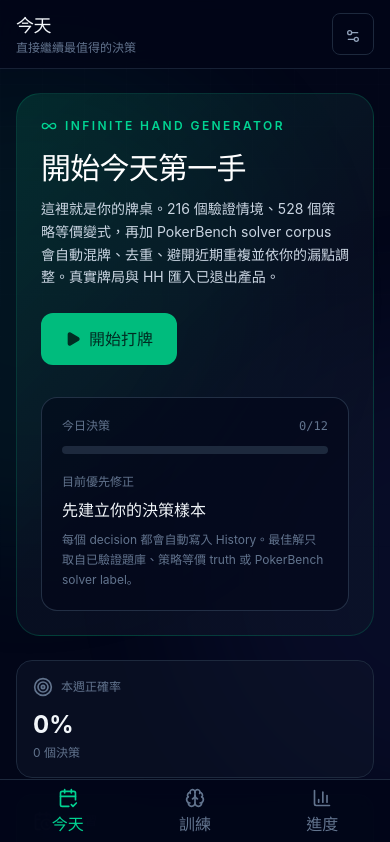
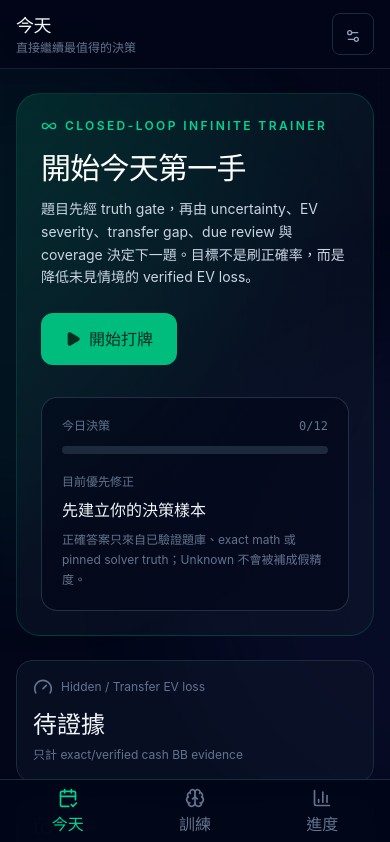
Before and after one commit to linwuyen/poker-coach-pro, a React (Vite) app: page / in a window 390 px wide. Shown: the top 842 px of the page. Built offline with nearby package versions, Linux system fonts and the light colour scheme.

Commit message:
Make progress page a closed-loop learning control panel

```diff
--- a/src/app/AppV2.tsx
+++ b/src/app/AppV2.tsx
@@ -1,5 +1,5 @@
 import { ReactNode, useMemo, useState } from 'react';
-import { BarChart3, Brain, CalendarClock, CheckCircle2, Clock3, Infinity as InfinityIcon, Play, Sparkles, Target } from 'lucide-react';
+import { BarChart3, Brain, CalendarClock, CheckCircle2, Clock3, Gauge, Infinity as InfinityIcon, Play, Target, TimerReset } from 'lucide-react';
 import { scenarios } from '../data';
 import { HistoryItem, PlayerProfile } from '../types';
 import { AppPage, AppShell } from './AppShell';
@@ -8,6 +8,7 @@ import { Onboarding } from '../features/onboarding/Onboarding';
 import { SettingsDrawer } from '../features/settings/SettingsDrawer';
 import { loadPlayerProfile, savePlayerProfile } from '../domain/playerProfile';
 import { calculateMastery, getLearningMetrics, getWeaknessInsights, isHistoryCorrect, WeaknessInsight } from '../learning-engine';
+import { adaptiveCalibrationReport, buildKnowledgeStates, SkillKnowledgeState, verifiedEvNorthStar, VerifiedEvNorthStar } from '../learning-engine/closedLoop';
 import { loadHistory, saveHistory, TrainingBackup } from '../utils/history';
 
 const TRAINING_TYPES = new Set(['scenario', 'counterfactual', 'solver-corpus', 'transfer']);
@@ -24,6 +25,9 @@ export default function AppV2() {
   const weaknesses = useMemo(() => getWeaknessInsights(history).slice(0, 8), [history]);
   const metrics = useMemo(() => getLearningMetrics(history), [history]);
   const mastery = useMemo(() => calculateMastery(history), [history]);
+  const northStar = useMemo(() => verifiedEvNorthStar(history), [history]);
+  const knowledge = useMemo(() => buildKnowledgeStates(history), [history]);
+  const calibration = useMemo(() => adaptiveCalibrationReport(history), [history]);
   const dueCount = useMemo(() => history.filter(item => TRAINING_TYPES.has(item.trainingType || '') && typeof item.nextReviewAt === 'number' && item.nextReviewAt <= Date.now()).length, [history]);
   const todayStart = startOfLocalDay(Date.now());
   const todayItems = history.filter(item => item.timestamp >= todayStart && TRAINING_TYPES.has(item.trainingType || ''));
@@ -31,7 +35,13 @@ export default function AppV2() {
 
   const changePage = (next: AppPage) => { setSessionOpen(false); setPage(next); window.scrollTo({ top: 0, behavior: 'smooth' }); };
   const startInfinite = () => { setSessionOpen(true); setPage('train'); window.scrollTo({ top: 0 }); };
-  const recordHistory = (item: HistoryItem) => setHistory(previous => { const updated = [...previous, item]; saveHistory(updated); return updated; });
+  const startExam = () => { window.location.hash = '#exam-mode'; };
+  const recordHistory = (item: HistoryItem) => setHistory(previous => {
+    const index = item.attemptId ? previous.findIndex(existing => existing.attemptId === item.attemptId) : -1;
+    const updated = index >= 0 ? previous.map((existing, itemIndex) => itemIndex === index ? item : existing) : [...previous, item];
+    saveHistory(updated);
+    return updated;
+  });
   const completeOnboarding = (next: PlayerProfile) => { setProfile(savePlayerProfile(next)); setOnboardingOpen(false); };
   const restoreBackup = (backup: TrainingBackup) => {
     saveHistory(backup.history); setHistory(backup.history);
@@ -41,50 +51,63 @@ export default function AppV2() {
 
   return <AppShell page={page} onPageChange={changePage} onOpenSettings={() => setSettingsOpen(true)}>
     {sessionOpen ? <InfiniteTrainingTable scenarioBank={scenarios} history={history} onRecord={recordHistory} onExit={() => { setSessionOpen(false); setPage('today'); }} /> : <>
-      {page === 'today' && <TodayPage dailyGoal={profile.dailyQuestions} todayItems={todayItems} dueCount={dueCount} weaknesses={weaknesses} metrics={metrics} weekItems={weekItems} onStart={startInfinite} onNavigate={changePage} />}
-      {page === 'train' && <TrainPage onStart={startInfinite} />}
-      {page === 'analysis' && <ProgressPage history={history} metrics={metrics} weaknesses={weaknesses} mastery={mastery} dueCount={dueCount} onStart={startInfinite} />}
+      {page === 'today' && <TodayPage dailyGoal={profile.dailyQuestions} todayItems={todayItems} dueCount={dueCount} weaknesses={weaknesses} metrics={metrics} weekItems={weekItems} northStar={northStar} onStart={startInfinite} onNavigate={changePage} />}
+      {page === 'train' && <TrainPage onStart={startInfinite} onExam={startExam} />}
+      {page === 'analysis' && <ProgressPage history={history} metrics={metrics} weaknesses={weaknesses} mastery={mastery} dueCount={dueCount} northStar={northStar} knowledge={knowledge} calibration={calibration} onStart={startInfinite} onExam={startExam} />}
     </>}
     <SettingsDrawer open={settingsOpen} profile={profile} history={history} starredIds={starredIds} onClose={() => setSettingsOpen(false)} onEditProfile={() => { setSettingsOpen(false); setOnboardingOpen(true); }} onRestore={restoreBackup} />
     {onboardingOpen && <Onboarding initial={profile} onComplete={completeOnboarding} />}
   </AppShell>;
 }
 
-function TodayPage({ dailyGoal, todayItems, dueCount, weaknesses, metrics, weekItems, onStart, onNavigate }: {
-  dailyGoal: number; todayItems: HistoryItem[]; dueCount: number; weaknesses: WeaknessInsight[]; metrics: ReturnType<typeof getLearningMetrics>; weekItems: HistoryItem[]; onStart: () => void; onNavigate: (page: AppPage) => void;
+function TodayPage({ dailyGoal, todayItems, dueCount, weaknesses, metrics, weekItems, northStar, onStart, onNavigate }: {
+  dailyGoal: number; todayItems: HistoryItem[]; dueCount: number; weaknesses: WeaknessInsight[]; metrics: ReturnType<typeof getLearningMetrics>; weekItems: HistoryItem[]; northStar: VerifiedEvNorthStar; onStart: () => void; onNavigate: (page: AppPage) => void;
 }) {
   const todayDecisions = todayItems.length;
   const progress = Math.min(100, dailyGoal ? Math.round(todayDecisions / dailyGoal * 100) : 0);
   const topWeakness = weaknesses[0];
+  const evValue = northStar.recentAverageEvLossBB === undefined ? '待證據' : `${northStar.recentAverageEvLossBB.toFixed(3)} BB`;
   return <div className="space-y-6">
     <section className="overflow-hidden rounded-3xl border border-emerald-500/20 bg-[linear-gradient(135deg,rgba(16,185,129,0.16),rgba(15,23,42,0.5)_55%)] p-6 md:p-9" data-testid="volume-first-home">
-      <div className="grid items-center gap-8 lg:grid-cols-[1fr_340px]"><div><div className="flex items-center gap-2 text-xs font-semibold uppercase tracking-[0.2em] text-emerald-400"><InfinityIcon className="h-4 w-4" />Infinite Hand Generator</div><h2 className="mt-4 max-w-2xl text-3xl font-bold tracking-tight text-white md:text-4xl">{todayDecisions ? '繼續下一手' : '開始今天第一手'}</h2><p className="mt-3 max-w-2xl text-sm leading-relaxed text-slate-300 md:text-base">這裡就是你的牌桌。216 個驗證情境、528 個策略等價變式，再加 PokerBench solver corpus 會自動混牌、去重、避開近期重複並依你的漏點調整。真實牌局與 HH 匯入已退出產品。</p><button data-testid="start-auto-table" type="button" onClick={onStart} className="mt-6 flex items-center gap-2 rounded-xl bg-emerald-500 px-6 py-3.5 text-sm font-bold text-emerald-950"><Play className="h-4 w-4 fill-current" />{todayDecisions ? '繼續打' : '開始打牌'}</button></div>
-        <div className="rounded-2xl border border-slate-700/70 bg-slate-950/55 p-5"><div className="flex items-center justify-between text-xs text-slate-500"><span>今日決策</span><span className="font-mono">{todayDecisions}/{dailyGoal}</span></div><div className="mt-3 h-2 overflow-hidden rounded-full bg-slate-800"><div className="h-full rounded-full bg-emerald-500" style={{ width: `${progress}%` }} /></div><div className="mt-5 text-xs text-slate-500">目前優先修正</div><div className="mt-2 text-base font-semibold text-slate-100">{topWeakness?.key || '先建立你的決策樣本'}</div><p className="mt-2 text-xs leading-5 text-slate-500">每個 decision 都會自動寫入 History。最佳解只取自已驗證題庫、策略等價 truth 或 PokerBench solver label。</p></div></div>
+      <div className="grid items-center gap-8 lg:grid-cols-[1fr_340px]"><div><div className="flex items-center gap-2 text-xs font-semibold uppercase tracking-[0.2em] text-emerald-400"><InfinityIcon className="h-4 w-4" />Closed-loop Infinite Trainer</div><h2 className="mt-4 max-w-2xl text-3xl font-bold tracking-tight text-white md:text-4xl">{todayDecisions ? '繼續下一個最高 Learning ROI 決策' : '開始今天第一手'}</h2><p className="mt-3 max-w-2xl text-sm leading-relaxed text-slate-300 md:text-base">題目先經 truth gate，再由 uncertainty、EV severity、transfer gap、due review 與 coverage 決定下一題。目標不是刷正確率，而是降低未見情境的 verified EV loss。</p><button data-testid="start-auto-table" type="button" onClick={onStart} className="mt-6 flex items-center gap-2 rounded-xl bg-emerald-500 px-6 py-3.5 text-sm font-bold text-emerald-950"><Play className="h-4 w-4 fill-current" />{todayDecisions ? '繼續打' : '開始打牌'}</button></div>
+        <div className="rounded-2xl border border-slate-700/70 bg-slate-950/55 p-5"><div className="flex items-center justify-between text-xs text-slate-500"><span>今日決策</span><span className="font-mono">{todayDecisions}/{dailyGoal}</span></div><div className="mt-3 h-2 overflow-hidden rounded-full bg-slate-800"><div className="h-full rounded-full bg-emerald-500" style={{ width: `${progress}%` }} /></div><div className="mt-5 text-xs text-slate-500">目前優先修正</div><div className="mt-2 text-base font-semibold text-slate-100">{topWeakness?.key || '先建立你的決策樣本'}</div><p className="mt-2 text-xs leading-5 text-slate-500">正確答案只來自已驗證題庫、exact math 或 pinned solver truth；Unknown 不會被補成假精度。</p></div></div>
     </section>
-    <section className="grid gap-4 md:grid-cols-4"><MetricCard icon={<Target className="h-5 w-5" />} label="本週正確率" value={`${accuracy(weekItems)}%`} detail={`${weekItems.length} 個決策`} /><MetricCard icon={<CalendarClock className="h-5 w-5" />} label="待複習" value={`${dueCount}`} detail="會自動混入" /><MetricCard icon={<Clock3 className="h-5 w-5" />} label="延遲留存" value={`${metrics.delayedRetention}%`} detail="隔一段時間仍會" /><MetricCard icon={<Brain className="h-5 w-5" />} label="已掌握" value={`${metrics.masteredNodes}`} detail="換情境仍能做對" /></section>
-    <Panel title="目前最大漏點" subtitle="generator 已自動提高相關情境權重" action="看進度" onAction={() => onNavigate('analysis')}>{topWeakness ? <div className="flex items-center gap-4 rounded-xl border border-slate-800 bg-slate-950/35 p-4"><div className="grid h-14 w-14 shrink-0 place-items-center rounded-xl bg-amber-500/10 font-mono font-bold text-amber-300">{topWeakness.mastery}%</div><div><div className="font-semibold text-slate-100">{topWeakness.key}</div><div className="mt-1 text-sm text-slate-500">{topWeakness.total} 次觀測；後續會自動增加相同 decision family 與鄰近 solver spot。</div></div></div> : <EmptyState text="先打一些牌，generator 會自己找出最值得修的地方。" />}</Panel>
+    <section className="grid gap-4 md:grid-cols-4"><MetricCard icon={<Gauge className="h-5 w-5" />} label="Hidden / Transfer EV loss" value={evValue} detail={northStar.recentSamples ? `近 7 日 ${northStar.recentSamples} 個 verified EV 樣本` : '只計 exact/verified cash BB evidence'} /><MetricCard icon={<CalendarClock className="h-5 w-5" />} label="待複習" value={`${dueCount}`} detail="會自動混入" /><MetricCard icon={<Clock3 className="h-5 w-5" />} label="延遲留存" value={`${metrics.delayedRetention}%`} detail="隔一段時間仍會" /><MetricCard icon={<Brain className="h-5 w-5" />} label="Transfer" value={`${metrics.transferScore}%`} detail={`${accuracy(weekItems)}% 本週訓練正確率僅作輔助`} /></section>
+    <Panel title="目前最大漏點" subtitle="active-learning selector 會提高資訊增益較大的題目權重" action="看進度" onAction={() => onNavigate('analysis')}>{topWeakness ? <div className="flex items-center gap-4 rounded-xl border border-slate-800 bg-slate-950/35 p-4"><div className="grid h-14 w-14 shrink-0 place-items-center rounded-xl bg-amber-500/10 font-mono font-bold text-amber-300">{topWeakness.mastery}%</div><div><div className="font-semibold text-slate-100">{topWeakness.key}</div><div className="mt-1 text-sm text-slate-500">{topWeakness.total} 次觀測；下一題不只看錯題率，也看 uncertainty、transfer 與 EV severity。</div></div></div> : <EmptyState text="先打一些牌，系統會建立 Knowledge State。" />}</Panel>
   </div>;
 }
 
-function TrainPage({ onStart }: { onStart: () => void }) {
-  return <div className="space-y-6"><section className="rounded-3xl border border-emerald-500/20 bg-emerald-500/6 p-7 md:p-10" data-testid="volume-training-page"><div className="max-w-4xl"><div className="text-xs font-semibold uppercase tracking-[0.18em] text-emerald-400">Truth-constrained infinite table</div><h2 className="mt-3 text-3xl font-bold">各種情境，直接做最佳決策</h2><p className="mt-3 text-sm leading-7 text-slate-300">來源不是隨機亂造答案，而是三個有 ground truth 的池：216 scenarios、528 safe variants、PokerBench solver training corpus。系統會先 truth gate、再 exact presentation 去重、再做近期避碰與 leak-weighted sampling。</p><button data-testid="start-volume-session" type="button" onClick={onStart} className="mt-6 flex items-center gap-2 rounded-xl bg-emerald-500 px-7 py-4 text-base font-bold text-emerald-950"><Play className="h-5 w-5 fill-current" />開始無限牌局</button></div></section>
-    <section className="grid gap-4 md:grid-cols-3"><SimplePromise title="高變異" text="位置、stack、street、board、holding、action line、sizing 由 truth pool 自然覆蓋。" /><SimplePromise title="不重複" text="exact duplicate 先去掉；近期題目與 decision family 另外做 cooldown。" /><SimplePromise title="最佳解有來源" text="Curated contract / strategy-equivalent truth / PokerBench solver label，沒有就不出題。" /></section>
+function TrainPage({ onStart, onExam }: { onStart: () => void; onExam: () => void }) {
+  return <div className="space-y-6"><section className="rounded-3xl border border-emerald-500/20 bg-emerald-500/6 p-7 md:p-10" data-testid="volume-training-page"><div className="max-w-4xl"><div className="text-xs font-semibold uppercase tracking-[0.18em] text-emerald-400">Truth-constrained active learning</div><h2 className="mt-3 text-3xl font-bold">每一題都要有學習價值，不只是不同</h2><p className="mt-3 text-sm leading-7 text-slate-300">Infinite Generator 現在把 candidate difficulty uncertainty、EV severity、transfer gap、due pressure、spot frequency 與 coverage novelty 一起納入排序。答完仍保留完整解說、Minimal Flip 與針對複習。</p><div className="mt-6 flex flex-wrap gap-3"><button data-testid="start-volume-session" type="button" onClick={onStart} className="flex items-center gap-2 rounded-xl bg-emerald-500 px-7 py-4 text-base font-bold text-emerald-950"><Play className="h-5 w-5 fill-current" />開始無限牌局</button><button data-testid="start-exam-mode" type="button" onClick={onExam} className="flex items-center gap-2 rounded-xl border border-amber-500/30 bg-amber-500/8 px-7 py-4 text-base font-bold text-amber-200"><TimerReset className="h-5 w-5" />Hidden Exam</button></div></div></section>
+    <section className="grid gap-4 md:grid-cols-3"><SimplePromise title="Active Learning" text="優先出能最大幅降低能力模型不確定性的題，而不是單純 miss-weighted 抽題。" /><SimplePromise title="Minimal Flip" text="只用 exact reversal 或 one-variable verified solver sibling 告訴你答案在哪裡翻轉。" /><SimplePromise title="Hidden Exam" text="holdout 題不給即時答案與工具，全部完成後才揭露結果。" /></section>
   </div>;
 }
 
-function ProgressPage({ history, metrics, weaknesses, mastery, dueCount, onStart }: { history: HistoryItem[]; metrics: ReturnType<typeof getLearningMetrics>; weaknesses: WeaknessInsight[]; mastery: ReturnType<typeof calculateMastery>; dueCount: number; onStart: () => void }) {
-  const recent = [...history].filter(item => TRAINING_TYPES.has(item.trainingType || '')).sort((a, b) => b.timestamp - a.timestamp).slice(0, 12);
-  const topWeakness = weaknesses[0];
-  return <div className="space-y-6" data-testid="player-progress"><section className="grid gap-4 md:grid-cols-4"><MetricCard icon={<CalendarClock className="h-5 w-5" />} label="待複習" value={`${dueCount}`} detail="generator 自動插入" /><MetricCard icon={<Clock3 className="h-5 w-5" />} label="延遲留存" value={`${metrics.delayedRetention}%`} detail="過一段時間仍會" /><MetricCard icon={<Brain className="h-5 w-5" />} label="Transfer" value={`${metrics.transferScore}%`} detail="換牌面仍會" /><MetricCard icon={<BarChart3 className="h-5 w-5" />} label="已掌握" value={`${mastery.filter(item => item.status === 'mastered').length}`} detail="穩定能力節點" /></section>
-    <Panel title="下一個最值得修的地方" subtitle="不用選訓練法，generator 直接提高它的抽樣機率">{topWeakness ? <div className="rounded-2xl border border-amber-500/20 bg-amber-500/6 p-5"><div className="text-xs text-amber-300">目前最大 leak</div><div className="mt-2 text-2xl font-bold">{topWeakness.key}</div><div className="mt-2 text-sm text-slate-400">掌握 {topWeakness.mastery}% · {topWeakness.total} 次觀測 · 樣本信心 {topWeakness.sampleConfidence}%</div></div> : <EmptyState text="目前還沒有足夠決策資料。" />}</Panel>
-    <Panel title="最近決策" subtitle="每一個你在訓練桌做的 action 都會留下紀錄">{recent.length ? <div className="divide-y divide-slate-800">{recent.map((item, index) => <div key={item.attemptId || `${item.timestamp}-${index}`} className="flex flex-wrap items-center justify-between gap-3 py-3 text-sm"><div><div className="font-medium text-slate-200">{item.questionLabel || item.scenarioId}</div><div className="mt-1 text-xs text-slate-500">{item.street || '-'} · {item.position || '-'} · {item.selectedAction || '-'}</div></div><span className={`rounded-full px-2.5 py-1 text-xs ${isHistoryCorrect(item) ? 'bg-emerald-500/10 text-emerald-300' : 'bg-red-500/10 text-red-300'}`}>{isHistoryCorrect(item) ? '正確' : '需修正'}</span></div>)}</div> : <EmptyState text="還沒有決策紀錄。" />}</Panel>
-    <button type="button" onClick={onStart} className="flex items-center gap-2 rounded-xl bg-emerald-500 px-6 py-3 font-semibold text-emerald-950"><Play className="h-4 w-4 fill-current" />繼續下一手</button>
+function ProgressPage({ history, metrics, weaknesses, mastery, dueCount, northStar, knowledge, calibration, onStart, onExam }: { history: HistoryItem[]; metrics: ReturnType<typeof getLearningMetrics>; weaknesses: WeaknessInsight[]; mastery: ReturnType<typeof calculateMastery>; dueCount: number; northStar: VerifiedEvNorthStar; knowledge: SkillKnowledgeState[]; calibration: ReturnType<typeof adaptiveCalibrationReport>; onStart: () => void; onExam: () => void }) {
+  const recent = [...history].filter(item => TRAINING_TYPES.has(item.trainingType || '') || item.examMode).sort((a, b) => b.timestamp - a.timestamp).slice(0, 12);
+  const topKnowledge = knowledge[0];
+  const evValue = northStar.recentAverageEvLossBB === undefined ? 'Unavailable' : `${northStar.recentAverageEvLossBB.toFixed(3)} BB`;
+  const delta = northStar.deltaBBPerDecision;
+  const roi = northStar.learningRoiBBPerHour;
+  return <div className="space-y-6" data-testid="player-progress">
+    <section className="grid gap-4 md:grid-cols-4"><MetricCard icon={<Gauge className="h-5 w-5" />} label="Hidden / Transfer EV loss" value={evValue} detail={delta === undefined ? '等前後兩個 verified 視窗都有資料' : `${delta <= 0 ? '↓' : '↑'} ${Math.abs(delta).toFixed(3)} BB/decision vs 前 7 日`} /><MetricCard icon={<Target className="h-5 w-5" />} label="Learning ROI" value={roi === undefined ? 'Unavailable' : `${roi.toFixed(3)} BB/h`} detail="只用 verified EV 改善 / 訓練時間" /><MetricCard icon={<Clock3 className="h-5 w-5" />} label="延遲留存" value={`${metrics.delayedRetention}%`} detail="延遲 retrieval" /><MetricCard icon={<Brain className="h-5 w-5" />} label="Transfer" value={`${metrics.transferScore}%`} detail="陌生情境遷移" /></section>
+
+    <Panel title="下一個最值得修的能力" subtitle="Knowledge State 同時看理解、保持、遷移、不確定性與 EV severity">{topKnowledge ? <div className="rounded-2xl border border-amber-500/20 bg-amber-500/6 p-5"><div className="text-xs text-amber-300">最高 Learning Priority</div><div className="mt-2 text-2xl font-bold">{topKnowledge.label}</div><div className="mt-3 grid gap-2 text-xs sm:grid-cols-3 lg:grid-cols-6"><SmallMetric label="理解" value={`${topKnowledge.understanding}%`} /><SmallMetric label="Retention" value={formatPercent(topKnowledge.retention)} /><SmallMetric label="Transfer" value={formatPercent(topKnowledge.transfer)} /><SmallMetric label="Reasoning" value={formatPercent(topKnowledge.reasoning)} /><SmallMetric label="Uncertainty" value={`${Math.round(topKnowledge.uncertainty)}%`} /><SmallMetric label="Priority" value={`${topKnowledge.priority}%`} /></div></div> : <EmptyState text="目前還沒有足夠決策資料。" />}</Panel>
+
+    <Panel title="Knowledge State / Coverage Matrix" subtitle="0 evidence 也是結果：它表示題庫或你的能力模型仍有 data gap"><div className="overflow-x-auto" data-testid="knowledge-state-matrix"><table className="w-full min-w-[760px] text-left text-xs"><thead className="text-slate-500"><tr><th className="pb-3">Skill</th><th>理解</th><th>Retention</th><th>Transfer</th><th>Reasoning</th><th>Evidence</th><th>Uncertainty</th><th>Priority</th></tr></thead><tbody className="divide-y divide-slate-800">{knowledge.slice(0, 12).map(state => <tr key={state.skillId}><td className="py-3 pr-4"><div className="font-medium text-slate-200">{state.label}</div>{state.dataGap && <span className="mt-1 inline-block rounded-full bg-amber-500/10 px-2 py-0.5 text-[10px] text-amber-300">DATA GAP</span>}</td><td>{state.understanding}%</td><td>{formatPercent(state.retention)}</td><td>{formatPercent(state.transfer)}</td><td>{formatPercent(state.reasoning)}</td><td>{state.evidenceCount}</td><td>{Math.round(state.uncertainty)}%</td><td className="font-mono text-cyan-300">{state.priority}%</td></tr>)}</tbody></table></div></Panel>
+
+    <Panel title="Adaptive Calibration" subtitle="校準的是系統對『這題你會不會做對』的預測，不是 solver truth"><div data-testid="adaptive-calibration" className="grid gap-3 md:grid-cols-3"><SmallMetric label="Prediction samples" value={String(calibration.samples)} /><SmallMetric label="Brier score" value={calibration.brierScore === undefined ? 'Unavailable' : calibration.brierScore.toFixed(3)} /><SmallMetric label="Calibration error" value={calibration.calibrationError === undefined ? 'Unavailable' : calibration.calibrationError.toFixed(3)} /></div>{calibration.bins.length > 0 && <div className="mt-4 grid gap-2 sm:grid-cols-2 lg:grid-cols-5">{calibration.bins.map(bin => <div key={bin.min} className="rounded-xl border border-slate-800 bg-slate-950/35 p-3"><div className="text-[10px] text-slate-500">{Math.round(bin.min * 100)}–{Math.round(bin.max * 100)}% · n={bin.samples}</div><div className="mt-1 font-mono text-xs">pred {Math.round(bin.predicted * 100)}% → actual {Math.round(bin.observed * 100)}%</div></div>)}</div>}</Panel>
+
+    <Panel title="最近決策" subtitle={`待複習 ${dueCount} · 已掌握 ${mastery.filter(item => item.status === 'mastered').length} nodes`}>{recent.length ? <div className="divide-y divide-slate-800">{recent.map((item, index) => <div key={item.attemptId || `${item.timestamp}-${index}`} className="flex flex-wrap items-center justify-between gap-3 py-3 text-sm"><div><div className="font-medium text-slate-200">{item.questionLabel || item.scenarioId}</div><div className="mt-1 text-xs text-slate-500">{item.street || '-'} · {item.position || '-'} · {item.selectedAction || '-'}{item.reasoningProbeResult ? ` · reasoning ${item.reasoningProbeResult}` : ''}</div></div><span className={`rounded-full px-2.5 py-1 text-xs ${isHistoryCorrect(item) ? 'bg-emerald-500/10 text-emerald-300' : 'bg-red-500/10 text-red-300'}`}>{isHistoryCorrect(item) ? '正確' : '需修正'}</span></div>)}</div> : <EmptyState text="還沒有決策紀錄。" />}</Panel>
+    <div className="flex flex-wrap gap-3"><button type="button" onClick={onStart} className="flex items-center gap-2 rounded-xl bg-emerald-500 px-6 py-3 font-semibold text-emerald-950"><Play className="h-4 w-4 fill-current" />繼續下一手</button><button type="button" onClick={onExam} className="flex items-center gap-2 rounded-xl border border-amber-500/30 bg-amber-500/8 px-6 py-3 font-semibold text-amber-200"><TimerReset className="h-4 w-4" />開始 Hidden Exam</button></div>
   </div>;
 }
 
-function MetricCard({ icon, label, value, detail }: { icon: ReactNode; label: string; value: string; detail: string }) { return <div className="rounded-2xl border border-slate-800 bg-slate-900/55 p-4"><div className="flex items-center gap-2 text-slate-500">{icon}<span className="text-xs">{label}</span></div><div className="mt-3 text-2xl font-bold text-slate-100">{value}</div><div className="mt-1 text-xs text-slate-500">{detail}</div></div>; }
+function MetricCard({ icon, label, value, detail }: { icon: ReactNode; label: string; value: string; detail: string }) { return <div className="rounded-2xl border border-slate-800 bg-slate-900/55 p-4"><div className="flex items-center gap-2 text-slate-500">{icon}<span className="text-xs">{label}</span></div><div className="mt-3 text-2xl font-bold text-slate-100">{value}</div><div className="mt-1 text-xs leading-5 text-slate-500">{detail}</div></div>; }
+function SmallMetric({ label, value }: { label: string; value: string }) { return <div className="rounded-xl border border-slate-800 bg-slate-950/35 p-3"><div className="text-[10px] text-slate-500">{label}</div><div className="mt-1 font-mono font-semibold text-slate-200">{value}</div></div>; }
 function SimplePromise({ title, text }: { title: string; text: string }) { return <div className="rounded-2xl border border-slate-800 bg-slate-900/45 p-5"><CheckCircle2 className="h-5 w-5 text-emerald-400" /><div className="mt-3 font-semibold">{title}</div><p className="mt-2 text-sm leading-6 text-slate-500">{text}</p></div>; }
 function Panel({ title, subtitle, action, onAction, children }: { title: string; subtitle?: string; action?: string; onAction?: () => void; children: ReactNode }) { return <section className="rounded-2xl border border-slate-800 bg-slate-900/45 p-5"><div className="mb-4 flex items-center justify-between gap-3"><div><h3 className="font-semibold text-slate-100">{title}</h3>{subtitle && <p className="mt-1 text-xs text-slate-500">{subtitle}</p>}</div>{action && onAction && <button type="button" onClick={onAction} className="text-xs font-semibold text-emerald-400">{action}</button>}</div>{children}</section>; }
 function EmptyState({ text }: { text: string }) { return <div className="rounded-xl border border-dashed border-slate-800 px-4 py-8 text-center text-sm text-slate-600">{text}</div>; }
 function accuracy(items: HistoryItem[]): number { if (!items.length) return 0; return Math.round(items.filter(isHistoryCorrect).length / items.length * 100); }
+function formatPercent(value: number | undefined): string { return value === undefined ? '—' : `${value}%`; }
 function startOfLocalDay(timestamp: number): number { const date = new Date(timestamp); date.setHours(0, 0, 0, 0); return date.getTime(); }
```
